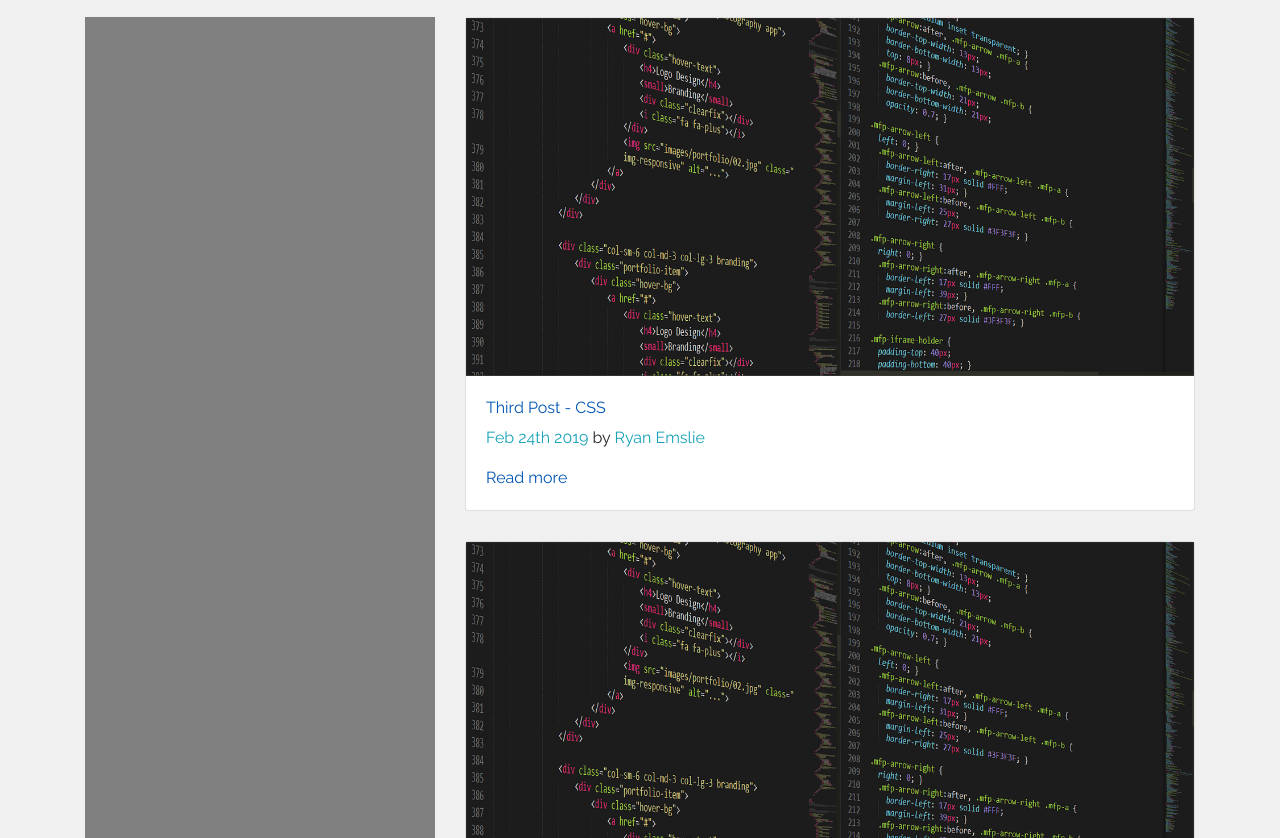
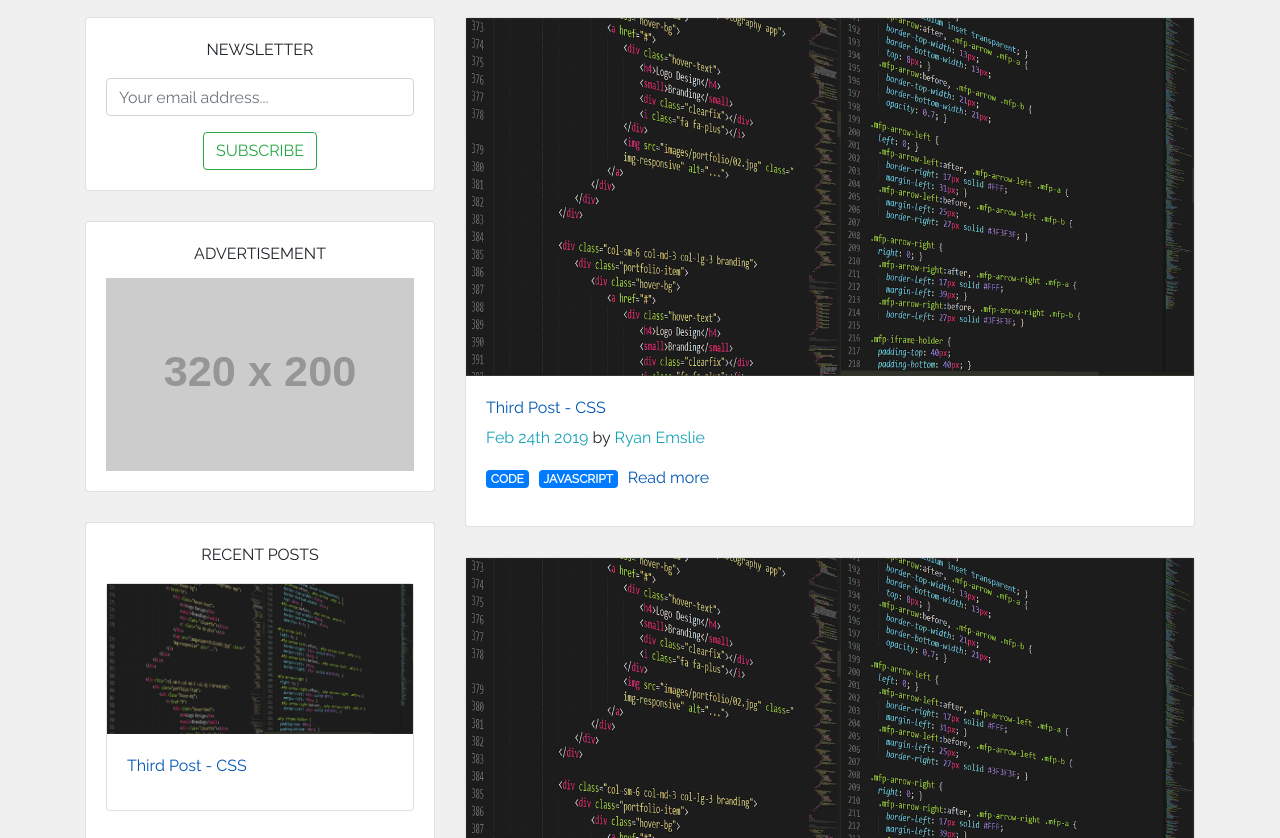
Before and after one commit to RyanEmslie/gatsby-portfolio, a Gatsby site: page / in a window 1280 px wide. Shown: the part 111-949 px from the top of the page. Built offline with nearby package versions, Linux system fonts and the light colour scheme; Gatsby itself is replaced by a stand-in of ours; placeholder pictures from the web are drawn by us.

Commit message:
completed sidebar and footer

```diff
--- /dev/null
+++ b/src/components/Footer.js
@@ -0,0 +1,54 @@
+import React from "react"
+
+const Footer = () => (
+  <div className="site-footer">
+    <h4 className="text-center">Emslie Portfolio</h4>
+    <p className="text-center">Follow me on social medi</p>
+    <div className="footer-social-links">
+      <ul className="social-links-list">
+        <li>
+          <a
+            href="https://www.facebook.com"
+            target="_blank"
+            rel="noopener noreferrer"
+            className="facebook"
+          >
+            <i className="fab fa-facebook-f fa-2x" />
+          </a>
+        </li>
+        <li>
+          <a
+            href="https://www.twitter.com"
+            target="_blank"
+            rel="noopener noreferrer"
+            className="twitter"
+          >
+            <i className="fab fa-twitter fa-2x" />
+          </a>
+        </li>
+        <li>
+          <a
+            href="https://www.google.com"
+            target="_blank"
+            rel="noopener noreferrer"
+            className="google"
+          >
+            <i className="fab fa-google fa-2x" />
+          </a>
+        </li>
+        <li>
+          <a
+            href="https://www.linkedin.com"
+            target="_blank"
+            rel="noopener noreferrer"
+            className="linkedin"
+          >
+            <i className="fab fa-linkedin fa-2x" />
+          </a>
+        </li>
+      </ul>
+    </div>
+  </div>
+)
+
+export default Footer
--- a/src/components/Post.js
+++ b/src/components/Post.js
@@ -1,9 +1,17 @@
 import React from "react"
 import { Link } from "gatsby"
-import { Card, CardTitle, CardText, CardSubtitle, CardBody } from "reactstrap"
+import {
+  Card,
+  CardTitle,
+  CardText,
+  CardSubtitle,
+  CardBody,
+  Badge,
+} from "reactstrap"
 import Img from "gatsby-image"
+import { slugify } from "../util/utilityFunctions"
 
-const Post = ({ title, author, path, date, body, fluid }) => {
+const Post = ({ title, author, path, date, body, fluid, tags }) => {
   return (
     <Card>
       <Link to={path}>
@@ -18,6 +26,18 @@ const Post = ({ title, author, path, date, body, fluid }) => {
           <span className="text-info">{author}</span>
         </CardSubtitle>
         <CardText>{body}</CardText>
+        <ul className="post-tags">
+          {tags.map(tag => (
+            <li>
+              <Link to={`/tag/${slugify(tag)}`}>
+                <Badge color="primary" className="text-uppercase">
+                  {tag}
+                </Badge>
+              </Link>
+            </li>
+          ))}
+        </ul>
+
         <Link to={path} className="btn.btn-outline-primary.float-right">
           Read more
         </Link>
--- /dev/null
+++ b/src/components/Sidebar.js
@@ -0,0 +1,99 @@
+import React from "react"
+import { Card, CardTitle, CardBody, Form, FormGroup, Input } from "reactstrap"
+import { StaticQuery, Link } from "gatsby"
+import Img from "gatsby-image"
+
+const Sidebar = () => (
+  <div>
+    <Card>
+      <CardBody>
+        <CardTitle className="text-center text-uppercase mb-3">
+          Newsletter
+        </CardTitle>
+        <Form className="text-center">
+          <FormGroup>
+            <Input
+              type="email"
+              name="email"
+              placeholder="Your email address..."
+            />
+          </FormGroup>
+          <button className="btn btn-outline-success text-uppercase">
+            Subscribe
+          </button>
+        </Form>
+      </CardBody>
+    </Card>
+    <Card>
+      <CardBody>
+        <CardTitle className="text-center text-uppercase">
+          Advertisement
+        </CardTitle>
+        <img
+          src="https://via.placeholder.com/320x200"
+          alt="Advert"
+          style={{ width: "100%" }}
+        />
+      </CardBody>
+    </Card>
+    <Card>
+      <CardBody>
+        <CardTitle className="text-center text-uppercase mb-3">
+          Recent Posts
+        </CardTitle>
+        <StaticQuery
+          query={sidebarQuery}
+          render={data => (
+            <div>
+              {data.allMarkdownRemark.edges.map(({ node }) => (
+                <Card key={node.id}>
+                  <Link to={node.frontmatter.path}>
+                    <Img
+                      className="card-image-top"
+                      fluid={node.frontmatter.image.childImageSharp.fluid}
+                    />
+                  </Link>
+                  <CardBody>
+                    <CardTitle>
+                      <Link to={node.frontmatter.path}>
+                        {node.frontmatter.title}
+                      </Link>
+                    </CardTitle>
+                  </CardBody>
+                </Card>
+              ))}
+            </div>
+          )}
+        />
+      </CardBody>
+    </Card>
+  </div>
+)
+
+const sidebarQuery = graphql`
+  query sidebarQuery {
+    allMarkdownRemark(
+      sort: { fields: [frontmatter___date], order: DESC }
+      limit: 3
+    ) {
+      edges {
+        node {
+          id
+          frontmatter {
+            title
+            path
+            image {
+              childImageSharp {
+                fluid(maxWidth: 300) {
+                  ...GatsbyImageSharpFluid
+                }
+              }
+            }
+          }
+        }
+      }
+    }
+  }
+`
+
+export default Sidebar
--- a/src/components/layout.js
+++ b/src/components/layout.js
@@ -3,6 +3,7 @@ import PropTypes from "prop-types"
 import { StaticQuery, graphql } from "gatsby"
 
 import Header from "./header"
+import Footer from "./Footer"
 import "../styles/index.scss"
 
 const Layout = ({ children }) => (
@@ -18,10 +19,17 @@ const Layout = ({ children }) => (
     `}
     render={data => (
       <>
+        <link
+          rel="stylesheet"
+          href="https://use.fontawesome.com/releases/v5.7.2/css/all.css"
+          integrity="sha384-fnmOCqbTlWIlj8LyTjo7mOUStjsKC4pOpQbqyi7RrhN7udi9RwhKkMHpvLbHG9Sr"
+          crossOrigin="anonymous"
+        />
         <Header siteTitle={data.site.siteMetadata.title} />
         <div className="container" id="content">
           <main>{children}</main>
         </div>
+        <Footer />
       </>
     )}
   />
--- a/src/pages/index.js
+++ b/src/pages/index.js
@@ -4,6 +4,7 @@ import SEO from "../components/seo"
 import { graphql, StaticQuery } from "gatsby"
 import Post from "../components/Post"
 import { Row, Col } from "reactstrap"
+import Sidebar from "../components/Sidebar"
 
 const IndexPage = () => (
   <Layout>
@@ -11,9 +12,7 @@ const IndexPage = () => (
     <h1>Homepage</h1>
     <Row>
       <Col md="4">
-        <div
-          style={{ width: "100%", height: "100%", backgroundColor: "gray" }}
-        />
+        <Sidebar />
       </Col>
       <Col md="8">
         {" "}
@@ -30,6 +29,7 @@ const IndexPage = () => (
                     date={node.frontmatter.date}
                     body={node.exerpt}
                     fluid={node.frontmatter.image.childImageSharp.fluid}
+                    tags={node.frontmatter.tags}
                   />
                 ))}
               </div>
@@ -53,6 +53,7 @@ const indexQuery = graphql`
             date(formatString: "MMM Do YYYY")
             author
             path
+            tags
             image {
               childImageSharp {
                 fluid(maxWidth: 600) {
--- a/src/pages/posts/001-first-post.md
+++ b/src/pages/posts/001-first-post.md
@@ -4,6 +4,8 @@ date: "2019-02-20"
 author: "Ryan Emslie"
 path: "/first-post"
 image: "../../images/code.png"
+tags:
+  - code
 ---
 
 Welcome to my portfolio / blog past.
--- a/src/pages/posts/002-second-post.md
+++ b/src/pages/posts/002-second-post.md
@@ -4,6 +4,10 @@ date: "2019-02-22"
 author: "Ryan Emslie"
 path: "/second-post"
 image: "../../images/code.png"
+tags:
+  - code
+  - design
+  - tutorial
 ---
 
 Welcome to my second post.
--- a/src/pages/posts/003-third-post.md
+++ b/src/pages/posts/003-third-post.md
@@ -4,6 +4,9 @@ date: "2019-02-24"
 author: "Ryan Emslie"
 path: "/third-post"
 image: "../../images/code.png"
+tags:
+  - code
+  - javascript
 ---
 
 Welcome to my third post.
--- /dev/null
+++ b/src/util/utilityFunctions.js
@@ -0,0 +1,14 @@
+// creates URL friendly strings
+
+const slugify = function(text) {
+  return text
+    .toString()
+    .toLowerCase()
+    .replace(/\s+/g, "-") // Replace spaces with -
+    .replace(/[^\w-]+/g, "") // Remove all non-word chars
+    .replace(/--+/g, "-") // Replace multiple - with single -
+    .replace(/^-+/, "") // Trim - from start of text
+    .replace(/-+$/, "") // Trim - from end of text
+}
+
+module.exports = { slugify }
```
